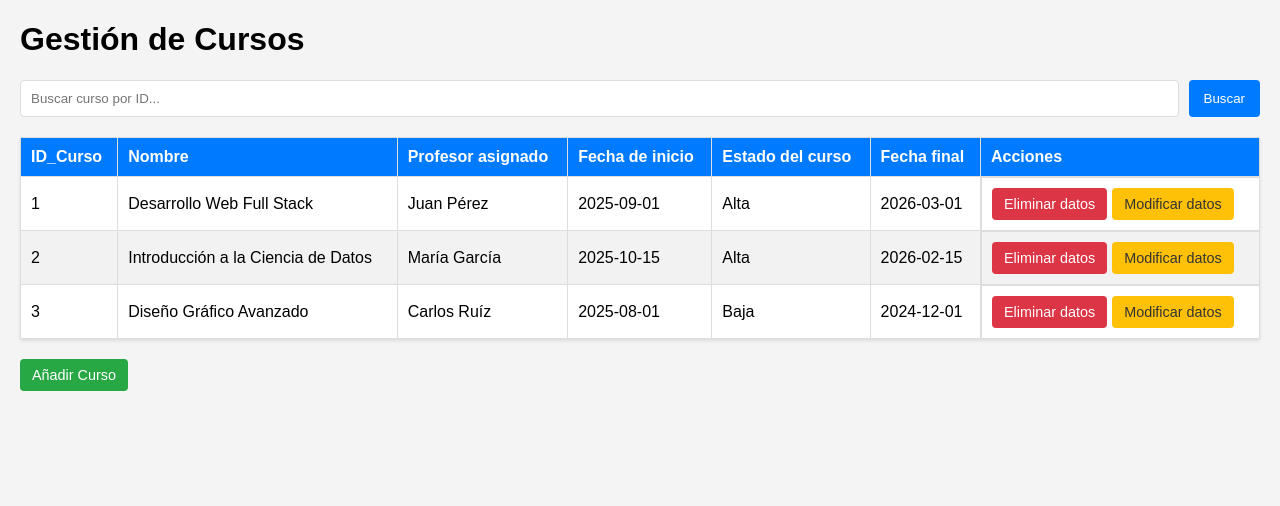
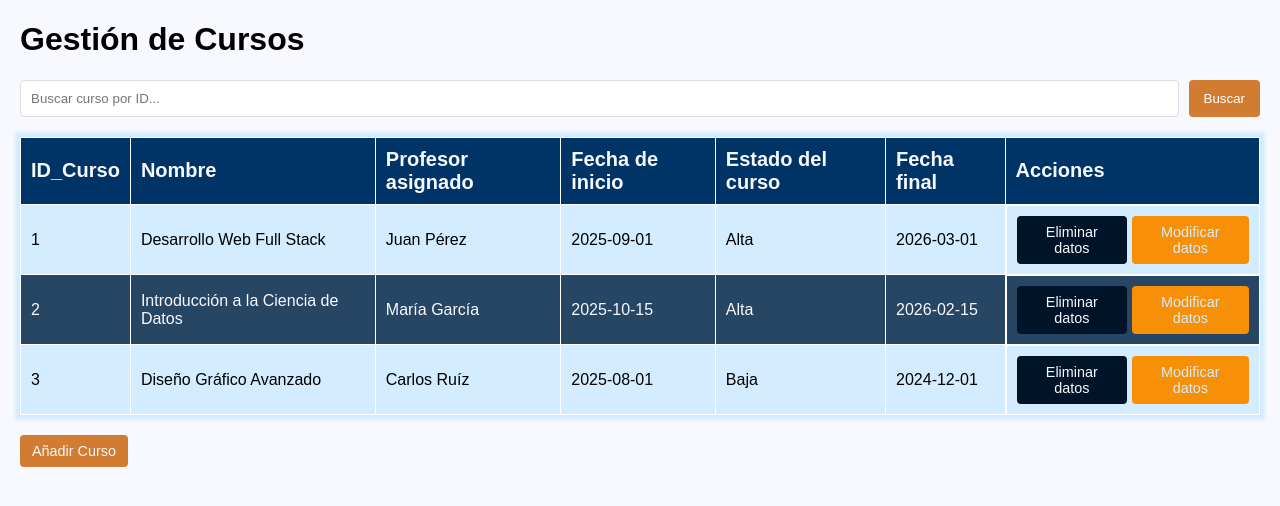
Before and after one commit to arojas-r/GestorAcademicoPracticas, a PHP site: page /cursos.php in a window 1280 px wide. Shown: the top 506 px of the page. Run offline with PHP 8.4, Linux system fonts and the light colour scheme.

Commit message:
modificado css

```diff
--- a/cursos.css
+++ b/cursos.css
@@ -1,31 +1,50 @@
+:root {
+    --background: #f7f9ff;
+    --thtable: #036;
+    --modify: #f79007;
+    --buton: #D27C32;
+    --delete: rgb(0, 20, 41);
+    --table1: #d4ecff;
+    --table2:  rgb(39, 70, 100);
+    --border: #ffffff;
+
+}
+
 body {
     font-family: Arial, sans-serif;
     margin: 20px;
-    background-color: #f4f4f4;
+    background-color: var(--background);
 }
 
 table {
     width: 100%;
     border-collapse: collapse;
     margin-bottom: 20px;
-    background-color: #fff;
-    box-shadow: 0 2px 3px rgba(0, 0, 0, 0.1);
+    background-color: var(--table1);
+    box-shadow: 0px 0px 3px 5px var(--table1);
 }
 
 th,
 td {
     padding: 10px;
-    border: 1px solid #ddd;
+    border: 1px solid var(--border);
     text-align: left;
 }
 
 th {
-    background-color: #007bff;
-    color: white;
+    background-color: var(--thtable);
+    color: var(--background);
+    font-weight: 900;
+    font-size: 20px;
+}
+
+td {
+    font-weight: 500;
 }
 
 tr:nth-child(even) {
-    background-color: #f2f2f2;
+    background-color: var(--table2);
+    color: var(--background);
 }
 
 .actions {
@@ -39,20 +58,20 @@ tr:nth-child(even) {
     border-radius: 4px;
     cursor: pointer;
     font-size: 0.9em;
-    color: white;
+    color: var(--background);
 }
 
 .btn-delete {
-    background-color: #dc3545;
+    background-color: var(--delete);
 }
 
 .btn-modify {
-    background-color: #ffc107;
-    color: #333;
+    background-color: var(--modify);
+    color: var(--table1);
 }
 
 .btn-add {
-    background-color: #28a745;
+    background-color: var(--buton);
     margin-bottom: 20px;
 }
 
@@ -72,7 +91,7 @@ tr:nth-child(even) {
 
 .search-container button {
     padding: 10px 15px;
-    background-color: #007bff;
+    background-color: var(--buton);
     color: white;
     border: none;
     border-radius: 4px;
```
